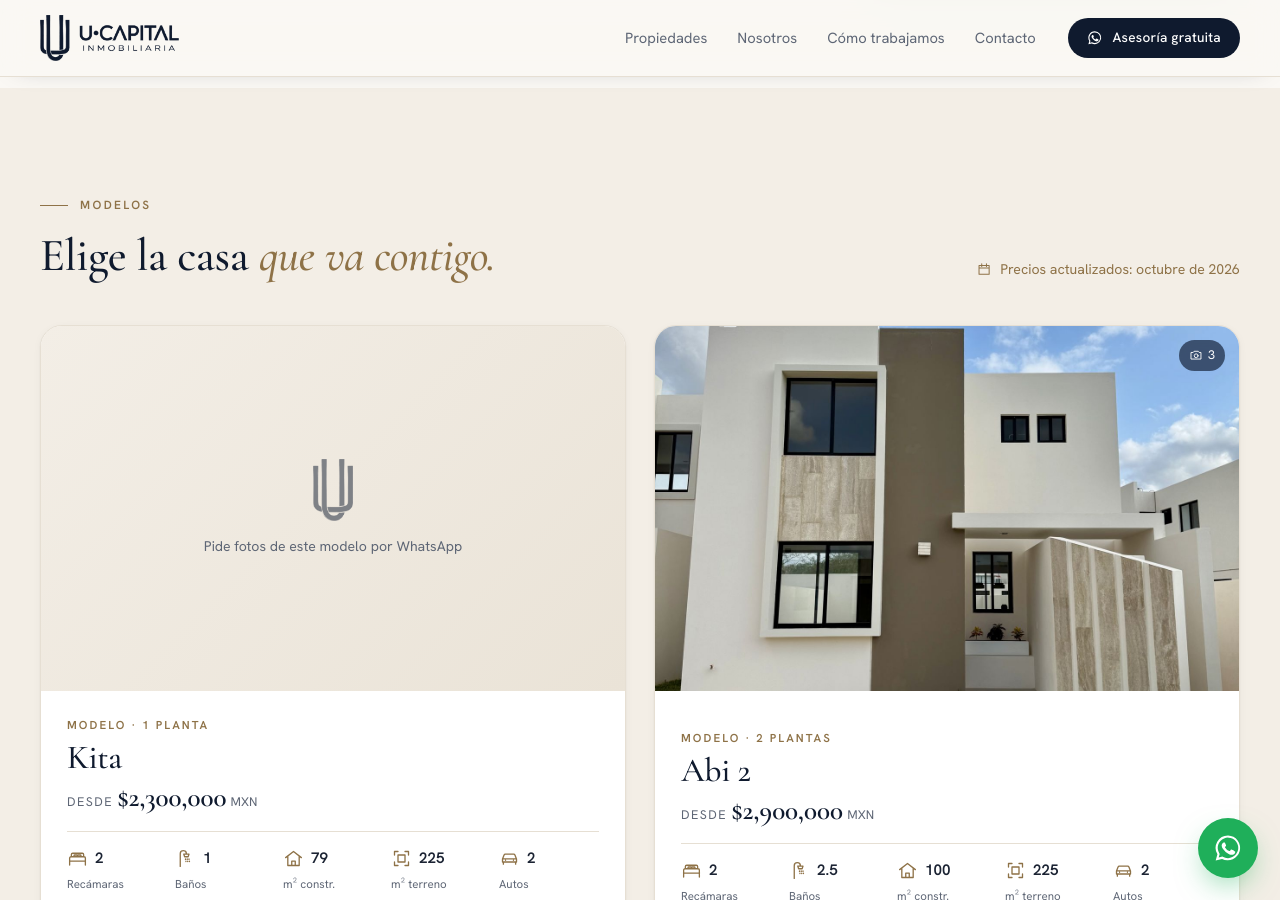
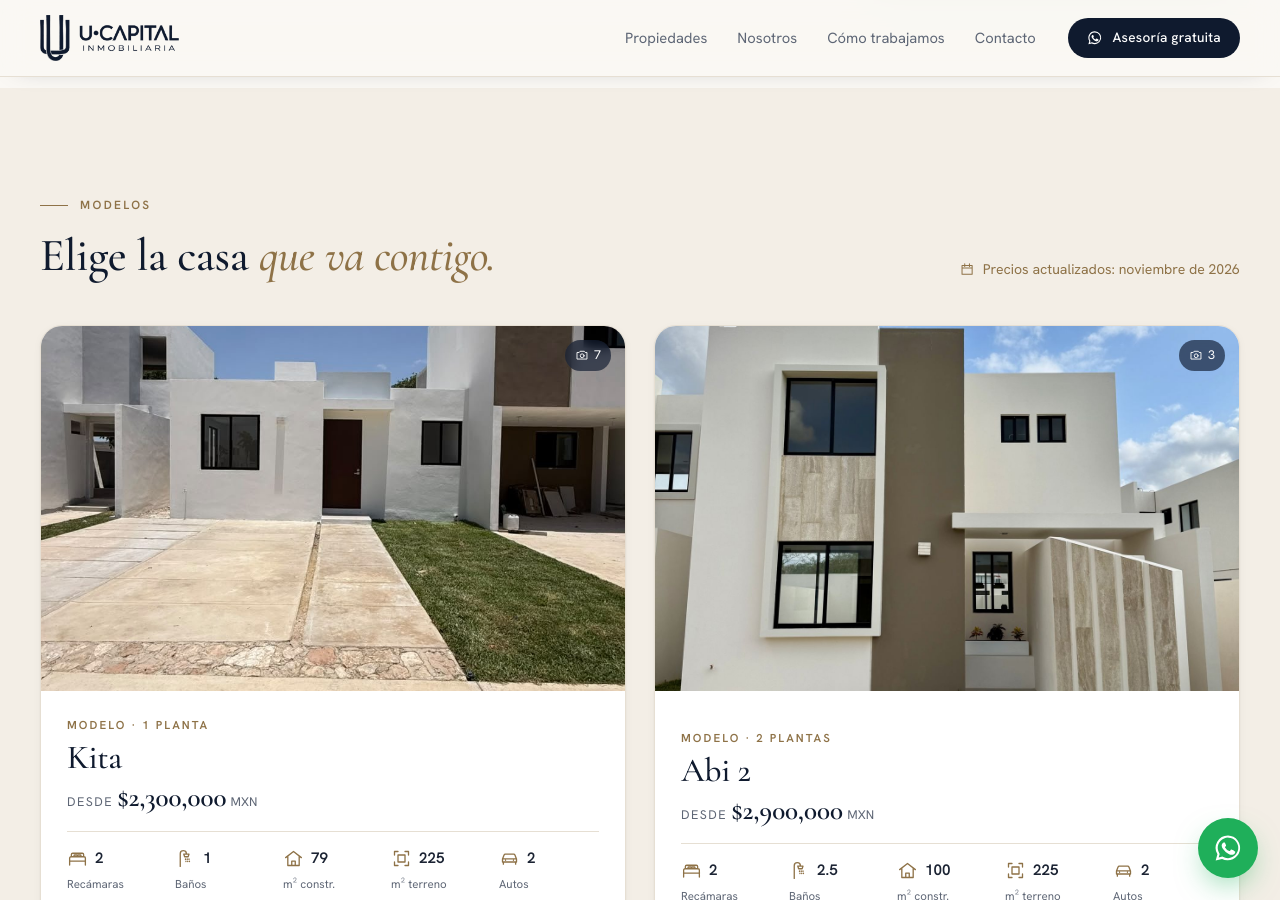
Before and after one commit to nandofrc80/ucapital.mx, a Jekyll site: the page built from _propiedades/cumbres-novonorte.md, in a window 1280 px wide and 900 px high, scrolled down 1764 px. Built offline with Jekyll 4.4.1, drawn with Linux system fonts in a browser that asks for light colours; part of the change alters nothing that is shown.

Commit message:
Cumbres: precios de noviembre y fotos del modelo Kita
Co-Authored-By: Claude Opus 5.5 <noreply@anthropic.com>
Claude-Session: https://claude.ai/code/session_015ykr8YQXJFJ75zMsC2hNVh

```diff
--- a/_propiedades/cumbres-novonorte.md
+++ b/_propiedades/cumbres-novonorte.md
@@ -12,7 +12,7 @@ precio: 0
 precio_desde: true
 entrega: "Octubre 2026 a julio 2027"
 resumen: "Casas en la privada Sierra Madre, dentro de una comunidad planeada de 35 hectáreas en Conkal con gran parque central. Ocho modelos de 1 y 2 plantas."
-precios_actualizados: "octubre de 2026"
+precios_actualizados: "noviembre de 2026"
 portada: /fotos/cumbres-novonorte/portada.jpg
 fotos:
   - /fotos/cumbres-novonorte/portada.jpg
@@ -42,6 +42,14 @@ modelos:
     estacionamientos: 2
     precio: 2300000
     descripcion: "Todo en una planta: dos recámaras, sala, comedor, cocina con meseta de granito, baño con meseta de mármol, jardín frontal, pasillo de servicio y área de lavado."
+    fotos:
+      - /fotos/cumbres-novonorte/kita-1.jpg
+      - /fotos/cumbres-novonorte/kita-2.jpg
+      - /fotos/cumbres-novonorte/kita-3.jpg
+      - /fotos/cumbres-novonorte/kita-4.jpg
+      - /fotos/cumbres-novonorte/kita-5.jpg
+      - /fotos/cumbres-novonorte/kita-6.jpg
+      - /fotos/cumbres-novonorte/kita-7.jpg
   - nombre: "Abi 2"
     niveles: "2 plantas"
     recamaras: 2
```
Also changed, not shown: fotos/cumbres-novonorte/kita-1.jpg (added), fotos/cumbres-novonorte/kita-2.jpg (added), fotos/cumbres-novonorte/kita-3.jpg (added), fotos/cumbres-novonorte/kita-4.jpg (added), fotos/cumbres-novonorte/kita-5.jpg (added), fotos/cumbres-novonorte/kita-6.jpg (added), fotos/cumbres-novonorte/kita-7.jpg (added).
